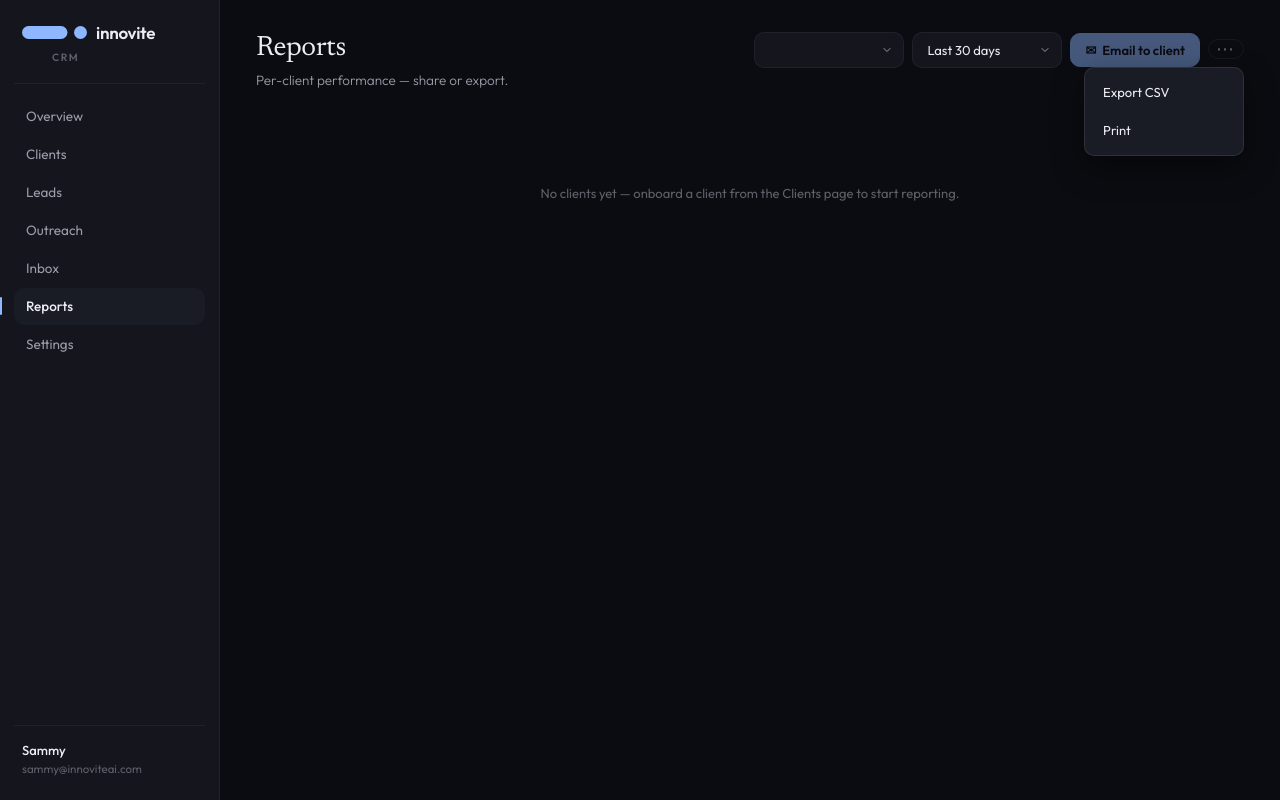
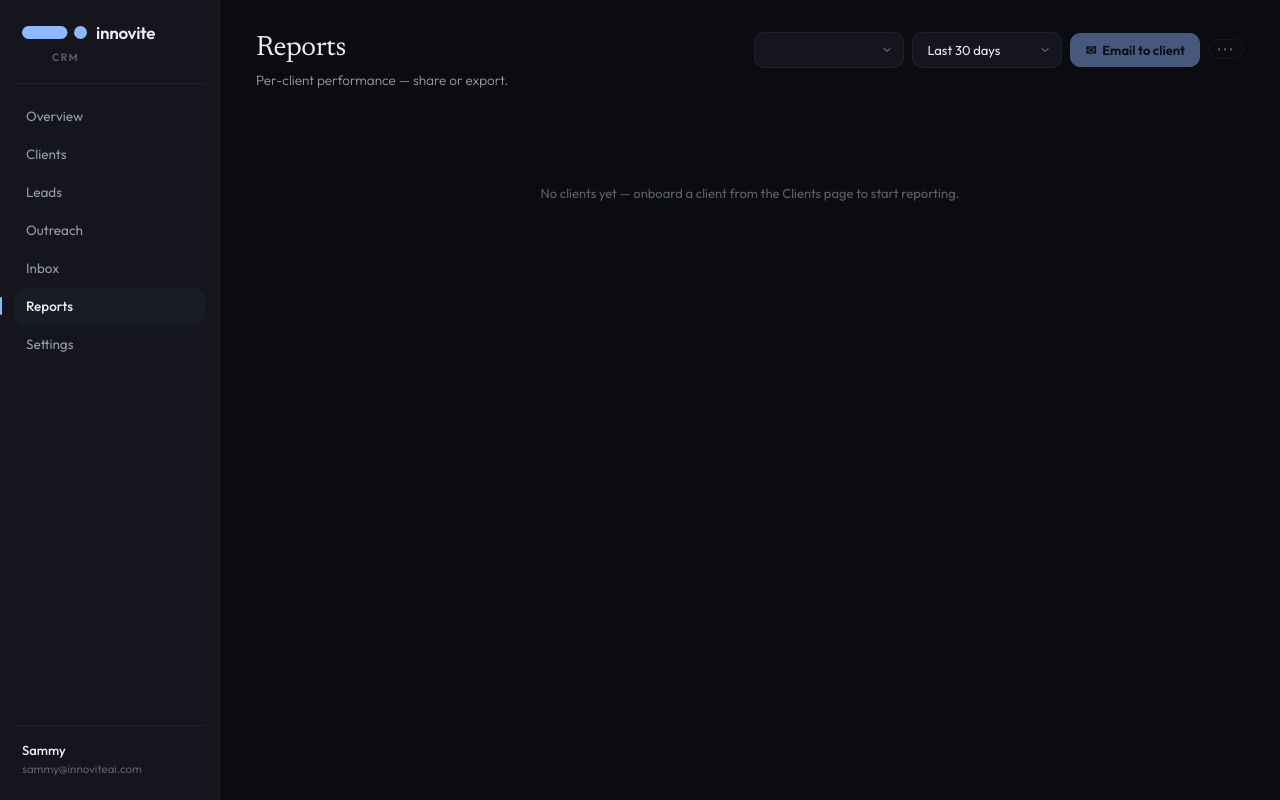
Before and after one commit to s4mb73/innovite-website, a Flask app: page /reports in a window 1280 px wide. Run offline with Flask 3, Linux system fonts and the light colour scheme; data that the repository does not hold is empty; some libraries are stand-ins or nearby versions.

Commit message:
CRM: fix kebab menu — hidden attribute was being overridden by display:flex
The HTML [hidden] attribute relies on the UA-stylesheet rule
[hidden] { display: none }, but author rules with higher specificity
override it. Our .kebab-menu { display: flex } meant the menu
rendered open by default; clicking the ⋯ trigger then toggled the
attribute but had no visual effect.

Add an explicit .kebab-menu[hidden] { display:none } to restore the
hidden behaviour. Same pattern any future menu/drawer should use
when it relies on the hidden attribute alongside a display rule.

Co-Authored-By: Claude Opus 4.7 (1M context) <noreply@anthropic.com>

```diff
--- a/crm/static/style.css
+++ b/crm/static/style.css
@@ -2911,6 +2911,7 @@ a { color:inherit; text-decoration:none; }
   gap:2px;
   z-index:60;
 }
+.kebab-menu[hidden] { display:none; }
 .kebab-item {
   appearance:none;
   background:transparent;
```
